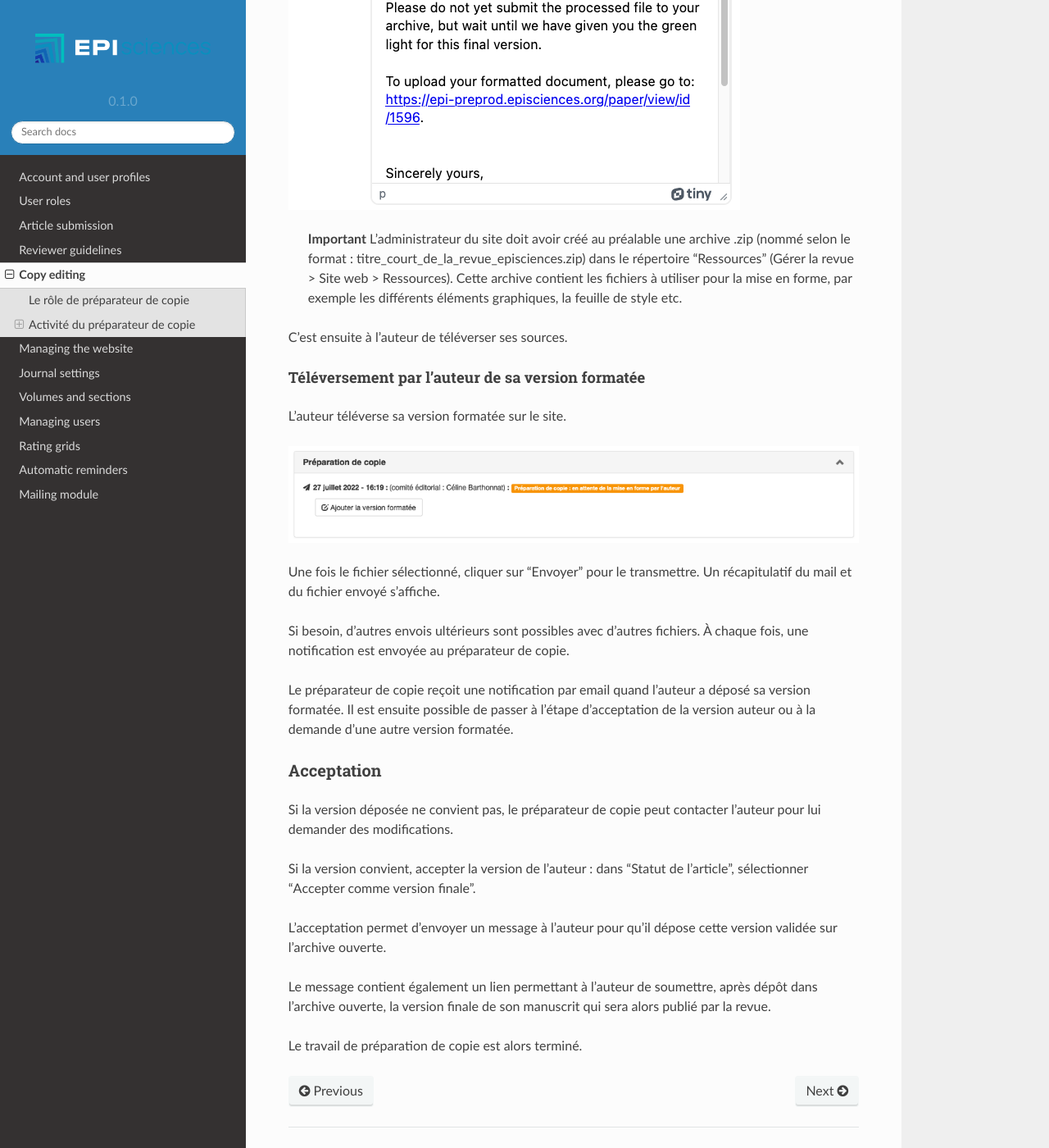
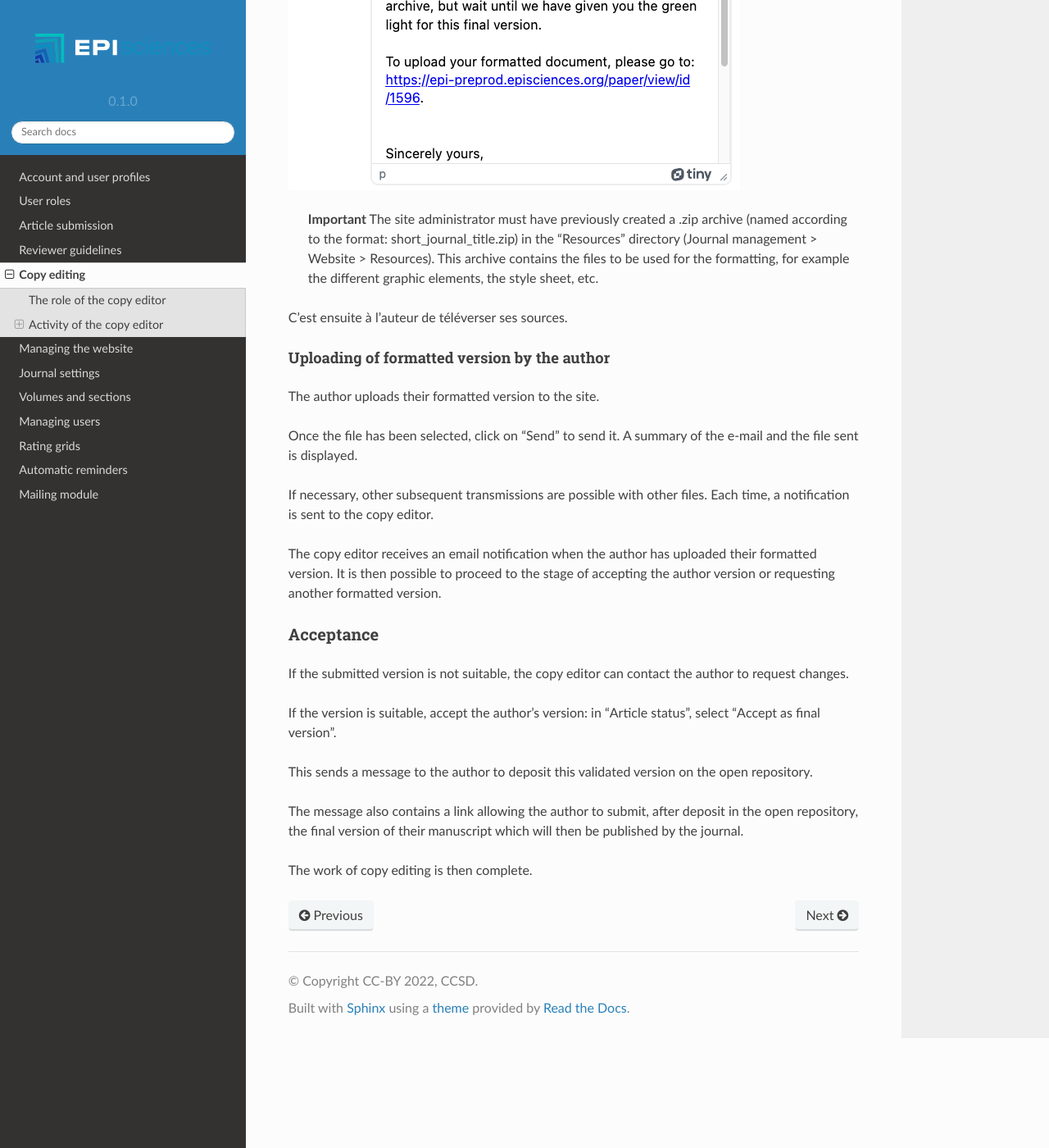
Before and after one commit to CCSDForge/episciences-documentation, a Sphinx documentation site: the page built from docs/source/copyediting.md, in a window 1280 px wide and 1400 px high, scrolled down 4758 px. Shown: the whole window at 82% size. Built offline with Sphinx 7.4.7 and the Read the Docs theme 2.0.0, drawn with Linux system fonts in a browser that asks for light colours; pages that are not in the unit, such as notebooks, are missing from menus; some of the changed text lies outside the part shown.

Commit message:
add copyediting.md

```diff
--- a/docs/source/copyediting.md
+++ b/docs/source/copyediting.md
@@ -1,95 +1,92 @@
 # Copy editing
-> **Rôles** : auteur, préparateur de copie
+> **Rights**: Author, Copy editor
 
-La préparation de copie (ou copy editing) est une étape qui intervient après l’acceptation de l’article.
+Copy editing is a step that takes place after the article has been accepted.
 
-Cette étape permet de confier la mise en forme finale soit :
-- à une personne avec un rôle dédié (préparateur de copie) ;
-- à l’auteur.
+This stage allows you to entrust the final formatting either:
+- to a person with a dedicated role (copy editor);
+- to the author.
 
-La préparation de copie peut également être faite par les rôles suivants :
-- administrateur
-- rédacteur en chef
-- secrétaire de rédaction
-- rédacteur (pour ses articles assignés)
+Copy editing can also be done by the following roles:
+- administrator
+- editor in chief
+- editorial secretary
+- editor (for their assigned articles)
 
-## Le rôle de préparateur de copie
-Le rôle de préparateur de copie peut être attribué à une ou plusieurs personnes. Pour ajouter ce rôle à un ou plusieurs utilisateurs, aller dans : Gérer la revue > Utilisateurs > Liste.
+## The role of the copy editor
+The copy editor role can be assigned to one or more people. To add this role to one or more users, go to: Journal management > Users > List.
 
-La personne disposant du rôle de préparateur de copie doit ensuite être ajoutée aux articles sur lesquels elle doit intervenir.
+The person with the copy editor role should then be added to the articles on which they have to work.
 
-![Alt text](img/copyediting-1.png "Ajouter un préparateur de copie à l’article")
+![Alt text](img/copyediting-1.png "Add a copy editor")
 
-## Activité du préparateur de copie
-Le premier choix à faire sur un article accepté est de sélectionner le type de flux de travail souhaité :
-- **Option 1** : la revue se charge de la mise en forme. L’auteur fournit les sources au préparateur de copie qui
-s’occupera de la mise en forme de la version finale ;
-- **Option 2** : l’auteur met lui-même en forme la version finale.
+## Activity of the copy editor
+The first choice to be made on an accepted article is to select the type of workflow desired:
+- **Option 1**: the journal does the formatting. The author provides the sources to the copy editor who will edit the final version;
+- **Option 2**: the author formats the final version themself.
 
-![Alt text](img/copyediting-2.png "Changer le statut de l’article")
+![Alt text](img/copyediting-2.png "Change article status")
 
-### Option 1 : la revue prend en charge la préparation de copie
-Choisir l’option “Demander à l’auteur ses sources (À mettre en forme par la revue)”.
+### Option 1: The journal takes care of the copy editing
+Choose the option “Ask the author for the sources (copy editing by the journal)”.
 
-Une fenêtre permet de personnaliser le message à envoyer à l’auteur pour lui demander de déposer ses sources sur le site de la revue.
+A window allows you to customise the message to be sent to the author to ask him/her to deposit their sources on the journal’s website.
 
-Dès que l’auteur a déposé ses sources, un mail est envoyé au préparateur de copie lui permettant de récupérer les fichiers sur le site. Si les fichiers ne conviennent pas, il est possible de demander d’autres sources à l’auteur. Pour cela, dans “Statut de l’article”, sélectionner “Redemander à l’auteur ses sources (À mettre en forme par la revue)”.
+As soon as the author has uploaded their sources, an e-mail is sent to the copy editor allowing them to retrieve the files from the site. If the files are not suitable, it is possible to request other sources from the author. To do this, in “Article status”, select “Ask for the author’s sources again (To be formatted by the journal)”.
 
-![Alt text](img/copyediting-6.png "Redemander à l’auteur ses sources")
+![Alt text](img/copyediting-6.png "Ask for the author’s sources again")
 
-Si tout est correct, télécharger les fichiers, procéder à la mise en forme et valider en sélectionnant “Mise en forme revue terminée, demander la version finale”. Ceci permet d’envoyer un message à l’auteur.
+If everything is correct, upload the files, proceed with the formatting and validate by selecting “Copy editing by the journal completed, ask for the final version”. This sends a message to the author.
 
-Le message contient un lien permettant à l’auteur de soumettre, après dépôt dans l’archive ouverte, la version finale de son manuscrit qui sera alors publié par la revue.
+The message contains a link allowing the author to submit, after deposit in the open repository, the final version of their manuscript which will then be published by the journal.
 
-Le travail de préparation de copie est alors terminé.
+The work of copy editing is then complete.
 
-#### Ajout des sources par l’auteur
-Pour téléverser les fichiers sources, cliquer sur le bouton “Ajouter les fichiers sources”.
+#### Adding sources by the author
+To upload the sources files, click on the “Add source files” button.
 
-![Alt text](img/copyediting-3.png "Ajouter les fichiers sources")
+![Alt text](img/copyediting-3.png "Add source files")
 
-Il est possible de modifier le message prédéfini.
+The predefined message can be changed.
 
-![Alt text](img/copyediting-4.png "Modification du message prédéfini")
+![Alt text](img/copyediting-4.png "Modify the message")
 
-Une fois le(s) fichier(s) sélectionné(s), cliquer sur “Envoyer” pour les transmettre. Un récapitulatif du mail et des fichiers envoyés s’affiche alors.
+Once you have selected the file(s), click on “Send” to send them. A summary of the e-mail and the files sent will be displayed.
 
-![Alt text](img/copyediting-5.png "Récapitulatif des sources déposées")
+![Alt text](img/copyediting-5.png "Summary of deposited sources")
 
-Si besoin, d’autres envois ultérieurs sont possibles avec d’autres fichiers. À chaque fois, une notification est envoyée au préparateur de copie.
+If necessary, further shipments are possible with other files. Each time, a notification is sent to the copy editor.
 
-### Option 2 : l’auteur prend en charge la préparation de copie
-Choisir l’option “Demander la version finale (À mettre en forme par l’auteur)”.
+### Option 2: The author takes care of the copy editing
+Choose the option “Ask for the final version (copy editing by the author)”.
 
-Une fenêtre permet de personnaliser le message à envoyer à l’auteur. Le message est pré-rempli selon un template personnalisable par la revue qui permet d’ajouter automatiquement les informations dont l’auteur a besoin, ainsi que des éléments permettant de styler le manuscrit pour sa version finale.
+A window allows you to customise the message to be sent to the author. The message is pre-filled according to a template that can be customised by the journal, which automatically adds the information the author needs, as well as elements allowing the manuscript to be styled for its final version.
 
-Les informations présentes dans le message doivent permettre à l’auteur d’avoir accès à toutes les données nécessaires pour mettre en forme son article.
+The information in the message should allow the author to have access to all the data needed to format the article.
 
-![Alt text](img/copyediting-7.png "Exemple de message prêt à envoyer à l’auteur pour lui demander de formater son article")
+![Alt text](img/copyediting-7.png "Example of a message ready to be sent to the author to ask them to format their article")
 
-> **Important**
-L’administrateur du site doit avoir créé au préalable une archive .zip (nommé selon le format : titre_court_de_la_revue_episciences.zip) dans le répertoire “Ressources” (Gérer la revue > Site web > Ressources). Cette archive contient les fichiers à utiliser pour la mise en forme, par exemple les différents éléments graphiques, la feuille de style etc.
+> **Important** The site administrator must have previously created a .zip archive (named according to the format:
+> short_journal_title.zip) in the “Resources” directory (Journal management > Website > Resources). This archive contains the files to be used for the formatting, for example the different graphic elements, the style sheet, etc.
 
 C’est ensuite à l’auteur de téléverser ses sources.
 
-#### Téléversement par l’auteur de sa version formatée
-L’auteur téléverse sa version formatée sur le site.
+#### Uploading of formatted version by the author
+The author uploads their formatted version to the site.
 
-![Alt text](img/copyediting-8.png "Ajouter la version formatée")
+Once the file has been selected, click on “Send” to send it. A summary of the e-mail and the file sent is displayed.
 
-Une fois le fichier sélectionné, cliquer sur “Envoyer” pour le transmettre. Un récapitulatif du mail et du fichier envoyé s’affiche.
+If necessary, other subsequent transmissions are possible with other files. Each time, a notification is sent to the copy editor.
 
-Si besoin, d’autres envois ultérieurs sont possibles avec d’autres fichiers. À chaque fois, une notification est envoyée au préparateur de copie.
+The copy editor receives an email notification when the author has uploaded their formatted version. It is then possible to proceed to the stage of accepting the author version or requesting another formatted version.
 
-Le préparateur de copie reçoit une notification par email quand l’auteur a déposé sa version formatée. Il est ensuite possible de passer à l’étape d’acceptation de la version auteur ou à la demande d’une autre version formatée.
+### Acceptance
+If the submitted version is not suitable, the copy editor can contact the author to request changes.
 
-### Acceptation
-Si la version déposée ne convient pas, le préparateur de copie peut contacter l’auteur pour lui demander des modifications.
+If the version is suitable, accept the author’s version: in “Article status”, select “Accept as final version”.
 
-Si la version convient, accepter la version de l’auteur : dans “Statut de l’article”, sélectionner  “Accepter comme version finale”.
+This sends a message to the author to deposit this validated version on the open repository.
 
-L’acceptation permet d’envoyer un message à l’auteur pour qu’il dépose cette version validée sur l’archive ouverte.
+The message also contains a link allowing the author to submit, after deposit in the open repository, the final version of their manuscript which will then be published by the journal.
 
-Le message contient également un lien permettant à l’auteur de soumettre, après dépôt dans l’archive ouverte, la version finale de son manuscrit qui sera alors publié par la revue.
-
-Le travail de préparation de copie est alors terminé.
+The work of copy editing is then complete.
```
